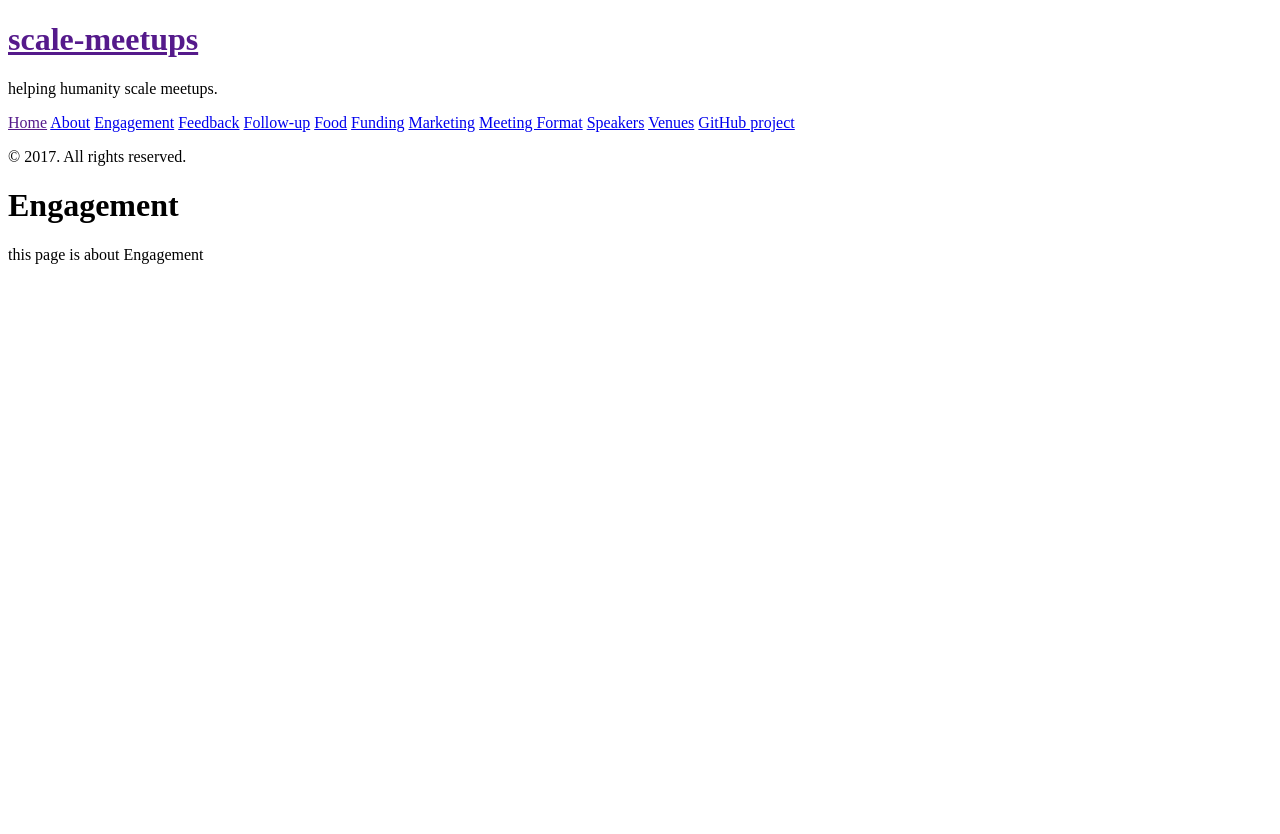
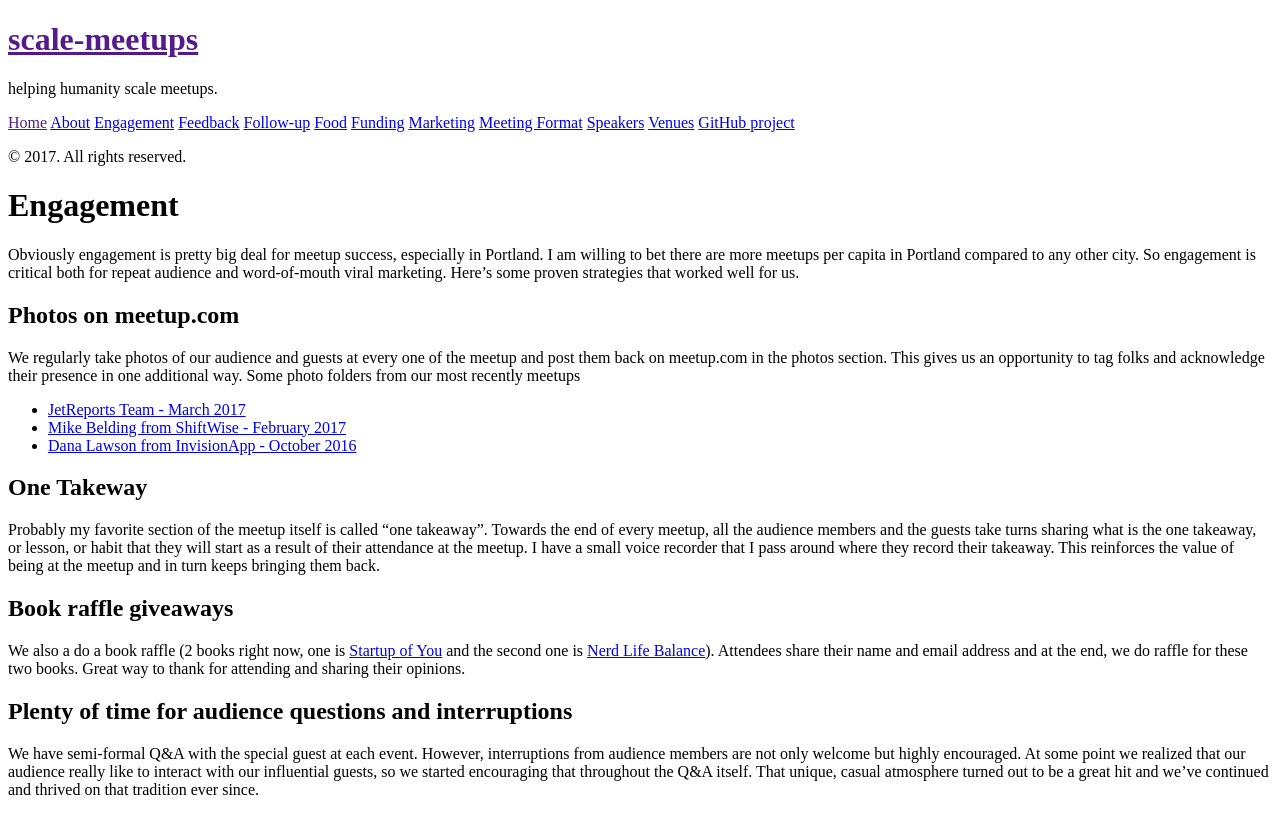
Before and after one commit to balki-server/scale-meetups, a Jekyll site: the page built from engagement.md, in a window 1280 px wide. Shown: the top 834 px of the page. Built offline with Jekyll 4.4.1, drawn with Linux system fonts in a browser that asks for light colours; Markdown is read by kramdown in place of the engine named in the settings.

Commit message:
Add more content on engagement, followup and mktg

```diff
--- a/engagement.md
+++ b/engagement.md
@@ -2,5 +2,22 @@
 layout: page
 title: Engagement
 ---
+Obviously engagement is pretty big deal for meetup success, especially in Portland.  I am willing to bet there are more meetups per capita in Portland compared to any other city.
+So engagement is critical both for repeat audience and word-of-mouth viral marketing.  Here's some proven strategies that worked well for us.
 
-this page is about {{page.title}}
+##Photos on meetup.com
+We regularly take photos of our audience and guests at every one of the meetup and post them back on meetup.com in the photos section.  This gives us an opportunity to tag folks and acknowledge their presence in one additional way.
+Some photo folders from our most recently meetups
+
+* [JetReports Team - March 2017](https://www.meetup.com/I-want-to-work-for-______________/photos/27730452/)
+* [Mike Belding from ShiftWise - February 2017](https://www.meetup.com/I-want-to-work-for-______________/photos/27685763/)
+* [Dana Lawson from InvisionApp - October 2016](https://www.meetup.com/I-want-to-work-for-______________/photos/27359103/)
+
+##One Takeway
+Probably my favorite section of the meetup itself is called "one takeaway".  Towards the end of every meetup, all the audience members and the guests take turns sharing what is the one takeaway, or lesson, or habit that they will start as a result of their attendance at the meetup.  I have a small voice recorder that I pass around where they record their takeaway.  This reinforces the value of being at the meetup and in turn keeps bringing them back.
+
+##Book raffle giveaways
+We also a do a book raffle (2 books right now, one is [Startup of You](http://www.thestartupofyou.com/) and the second one is [Nerd Life Balance](https://leanpub.com/nerdlifebalance)).  Attendees share their name and email address and at the end, we do raffle for these two books.  Great way to thank for attending and sharing their opinions.
+
+##Plenty of time for audience questions and interruptions
+We have semi-formal Q&A with the special guest at each event.  However, interruptions from audience members are not only welcome but highly encouraged.  At some point we realized that our audience really like to interact with our influential guests, so we started encouraging that throughout the Q&A itself.  That unique, casual atmosphere turned out to be a great hit and we've continued and thrived on that tradition ever since.
```
Also changed, not shown: followup.md (+6 -1 lines), marketing.md (+1 -4 lines).
